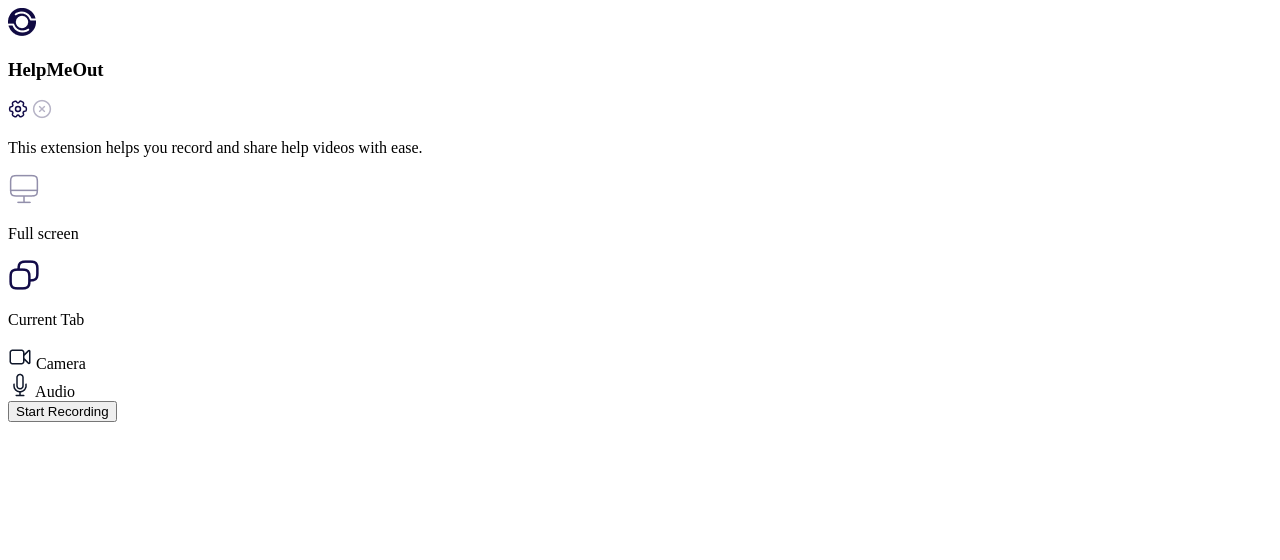
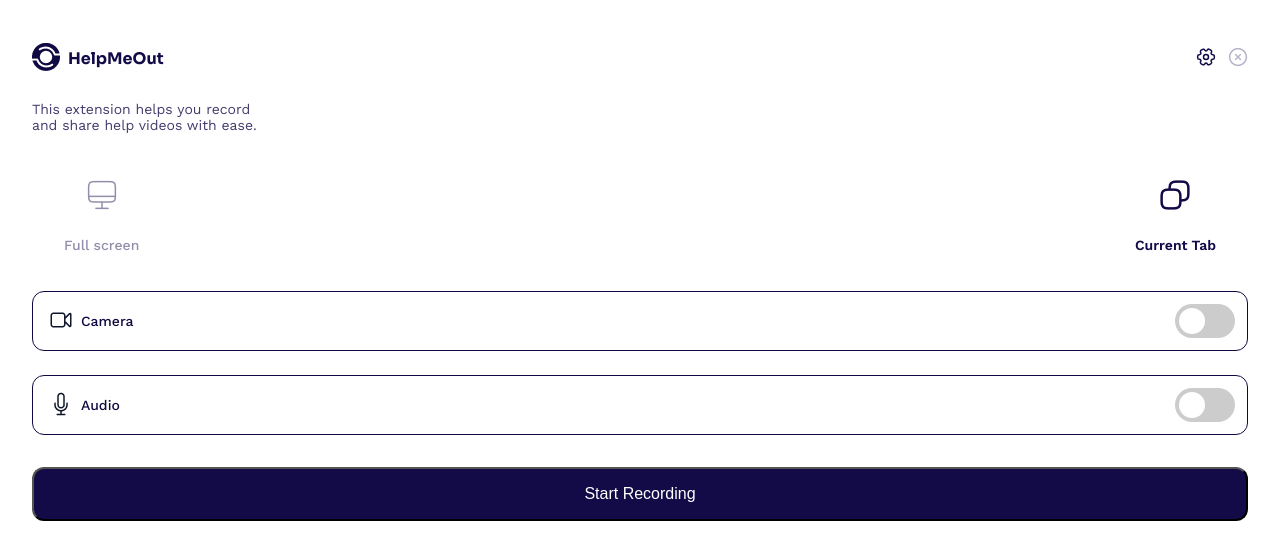
Before and after one commit to etanami/recorder-extension, a browser extension: page index.html in a window 1280 px wide. Drawn offline with nearby package versions, Linux system fonts and the light colour scheme.

Commit message:
refactor styling

```diff
--- a/index.html
+++ b/index.html
@@ -7,56 +7,62 @@
   <link rel="stylesheet" href="style.css">
 </head>
 <body>
-  <div class="min-w-[300px] border-2 border-gray-200 px-6 pt-6 pb-8 mx-auto font-work-sans">
+  <div class="container">
     <div>
-      <nav class="flex justify-between items-center">
-        <div class="flex items-center gap-2">
+      <nav>
+        <div class="logo_container">
           <span>
-            <img class="w-7 h-7" src="images/Logo.png" alt="Logo icon" />
+            <img class="logo" src="images/Logo.png" alt="Logo icon" />
           </span>
-          <h3 class="text-base font-bold font-sora text-primary-500">HelpMeOut</h3>
+          <h3 class="logo_text">HelpMeOut</h3>
         </div>
-        <span class="flex items-center gap-3">
+        <span class="icon_container">
           <span>
-            <img class="w-5 h-5" src="images/setting-2.svg" alt="Setting icon" />
+            <img class="icon" src="images/setting-2.svg" alt="Setting icon" />
           </span>
           <span>
-            <img class="w-5 h-5" src="images/close-circle.png" alt="Close icon" />
+            <img class="icon" src="images/close-circle.png" alt="Close icon" />
           </span>
         </span>
       </nav>
-      <p class="max-w-[225px] mt-4 text-sm text-primary-400">This extension helps you record and share help videos with ease.</p>
+      <p class="about">This extension helps you record and share help videos with ease.</p>
     </div>
-    <main class="flex flex-col gap-6">
-      <div class="flex justify-between mt-8 px-8">
-        <div class="flex flex-col items-center gap-2">
+    <main>
+      <div class="tab_container">
+        <div class="tab">
           <span>
-            <img class="w-8 h-8" src="images/monitor.png" alt="full screen" />
+            <img class="wh-8" src="images/monitor.png" alt="full screen" />
           </span>
-          <p class="text-sm font-medium text-primary-200">Full screen</p>
+          <p class="full_screen">Full screen</p>
         </div>
-        <div class="flex flex-col items-center gap-2">
+        <div class="tab">
           <span>
             <img src="images/copy.png" alt="Current screen" />
           </span>
-          <p class="text-sm font-semibold text-primary-500">Current Tab</p>
+          <p class="current_tab">Current Tab</p>
         </div>
       </div>
-      <div class="flex justify-between border border-primary-600 rounded-xl py-3 pl-4 pr-3">
-        <div class="flex items-center text-sm font-medium text-primary-600">
-          <span><img class="w-6 h-6 mr-2" src="images/video-camera.png" alt="Camera icon" /></span>
+      <div class="control_container">
+        <div class="control">
+          <span><img class="wh-6" src="images/video-camera.png" alt="Camera icon" /></span>
           Camera
         </div>
-        <Toggle />
+        <label class="switch">
+          <input type="checkbox">
+          <span class="slider round"></span>
+        </label>
       </div>
-      <div class="flex justify-between border border-primary-600 rounded-xl py-3 pl-4 pr-3">
-        <div class="flex items-center text-sm font-medium text-primary-500">
-          <span><img class="w-6 h-6 mr-2" src="images/microphone.png" alt="Microphone icon" /></span>
+      <div class="control_container">
+        <div class="control">
+          <span><img class="wh-6" src="images/microphone.png" alt="Microphone icon" /></span>
           Audio
         </div>
-        <Toggle />
+        <label class="switch">
+          <input type="checkbox">
+          <span class="slider round"></span>
+        </label>
       </div>
-      <button id="start_recording" class="block mt-2 p-4 text-center text-white text-base bg-primary-500  hover:opacity-90 rounded-xl" type="button">Start Recording</button>
+      <button id="start_recording" type="button">Start Recording</button>
     </main>
   </div>
 
--- a/style.css
+++ b/style.css
@@ -1,3 +1,192 @@
-@tailwind base;
-@tailwind components;
-@tailwind utilities;
+@import url('https://fonts.googleapis.com/css2?family=Inter:wght@400;500;600;700&family=Sora:wght@400;500;600;700&family=Work+Sans:wght@400;500;600;700&display=swap');
+
+
+.container {
+  min-width: 300px;
+  padding: 24px 24px 32px;
+  margin: 0 auto;
+  font-family: 'Work Sans';
+}
+
+nav {
+  display: flex;
+  justify-content: space-between;
+  align-items: center;
+}
+
+.logo_container {
+  display: flex;
+  align-items: center;
+  gap: 8px;
+}
+
+.logo {
+  width: 28px;
+  height: 28px;
+}
+
+.logo_text {
+  font-weight: bold;
+  font-family: 'Sora';
+  font-size: 16px;
+  color: #120B48;
+}
+
+.icon_container {
+  display: flex;
+  align-items: center;
+  gap: 12px;
+}
+
+.icon {
+  width: 20px;
+  height: 20px;
+}
+
+.about {
+  max-width: 225px;
+  margin-top: 16px;
+  font-size: 14px;
+  color: #413C6D;
+}
+
+main {
+  display: flex;
+  flex-direction: column;
+  gap: 24px;
+}
+
+.tab_container {
+  display: flex;
+  justify-content: space-between;
+  margin-top: 32px;
+  padding: 0 32px;
+}
+
+.tab {
+  display: flex;
+  flex-direction: column;
+  align-items: center;
+  gap: 8px;
+}
+
+.full_screen {
+  font-size: 14px;
+  font-weight: 500;
+  color: #928FAB;
+}
+
+.current_tab {
+  font-size: 14px;
+  font-weight: 600;
+  color: #120B48;
+}
+
+/* block mt-2 p-4 text-center text-white text-base bg-primary-500  hover:opacity-90 rounded-xl */
+
+.control_container {
+  display: flex;
+  align-items: center;
+  justify-content: space-between;
+  border: 1px solid #100A42;
+  border-radius: 12px;
+  padding: 12px 12px 12px 16px;
+}
+
+.control {
+  display: flex;
+  align-items: center;
+  font-size: 14px;
+  font-weight: 500;
+  color: #100A42;
+}
+
+.wh-8 {
+  width: 32px;
+  height: 32px;
+}
+
+.wh-6 {
+  width: 24px;
+  height: 24px;
+  margin-right: 8px;
+}
+
+#start_recording {
+  display: block;
+  margin-top: 8px;
+  padding: 16px;
+  text-align: center;
+  color: white;
+  font-size: 16px;
+  font-weight: 500;
+  background-color: #120B48;
+  border-radius: 12px;
+}
+
+#start_recording:hover {
+  opacity: 0.9;
+}
+
+/* Toggler button */
+.switch {
+  position: relative;
+  display: inline-block;
+  width: 60px;
+  height: 34px;
+}
+
+/* Hide default HTML checkbox */
+.switch input {
+  opacity: 0;
+  width: 0;
+  height: 0;
+}
+
+/* The slider */
+.slider {
+  position: absolute;
+  cursor: pointer;
+  top: 0;
+  left: 0;
+  right: 0;
+  bottom: 0;
+  background-color: #ccc;
+  -webkit-transition: .4s;
+  transition: .4s;
+}
+
+.slider:before {
+  position: absolute;
+  content: "";
+  height: 26px;
+  width: 26px;
+  left: 4px;
+  bottom: 4px;
+  background-color: white;
+  -webkit-transition: .4s;
+  transition: .4s;
+}
+
+input:checked + .slider {
+  background-color: #120B48;
+}
+
+input:focus + .slider {
+  box-shadow: 0 0 1px #120B48;
+}
+
+input:checked + .slider:before {
+  -webkit-transform: translateX(26px);
+  -ms-transform: translateX(26px);
+  transform: translateX(26px);
+}
+
+/* Rounded sliders */
+.slider.round {
+  border-radius: 34px;
+}
+
+.slider.round:before {
+  border-radius: 50%;
+}
--- a/tailwind.config.js
+++ /dev/null
@@ -1,8 +0,0 @@
-/** @type {import('tailwindcss').Config} */
-module.exports = {
-  content: ["./**/*.{html,js}"],
-  theme: {
-    extend: {},
-  },
-  plugins: [],
-}
```
Also changed, not shown: dist/output.css (deleted), 1 other file.
